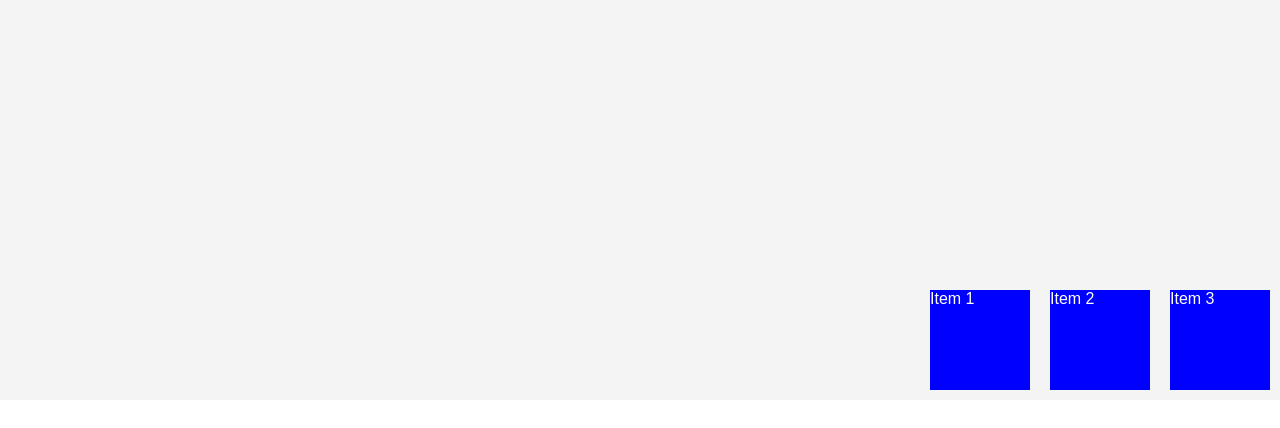
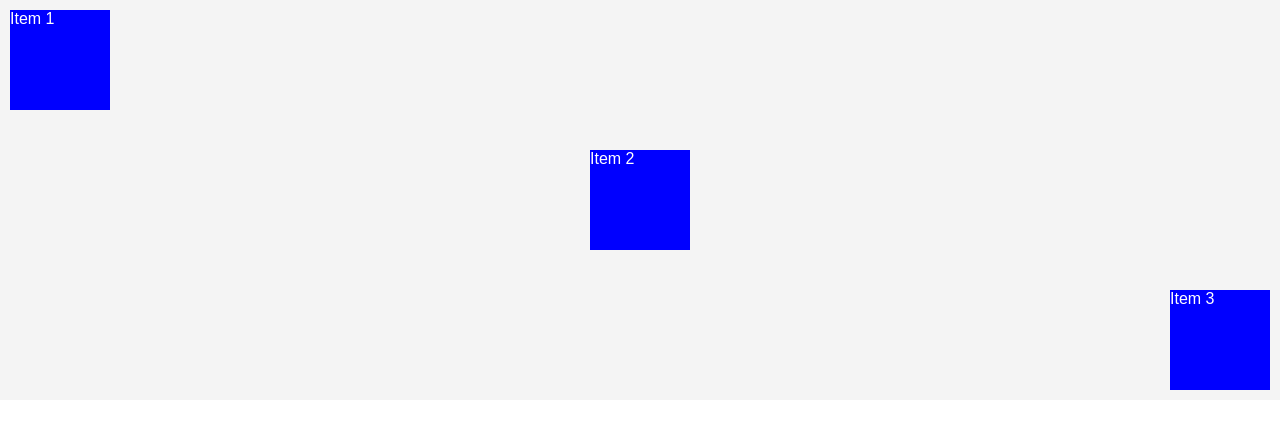
Before and after one commit to hoangarizona/css-grid-traversy, a plain HTML site: page index.html in a window 1280 px wide. Drawn offline with Linux system fonts and the light colour scheme.

Commit message:
align particular items on cross axis with align self

```diff
--- a/style.css
+++ b/style.css
@@ -10,8 +10,8 @@ body{
     height: 400px;
     display: flex;
     background-color: #f4f4f4;
-    justify-content: end; /*main axis*/
-    align-items: end;/*cross axis*/
+    justify-content: space-between; /*main axis*/
+    align-items: center;/*cross axis*/
 }
 
 .item{
@@ -21,3 +21,12 @@ body{
     color: white;
     margin: 10px;
 }
+.item:nth-of-type(1){
+    align-self: start;
+}
+.item:nth-of-type(2){
+    align-self: center;
+}
+.item:nth-of-type(3){
+    align-self: end;
+}
```
